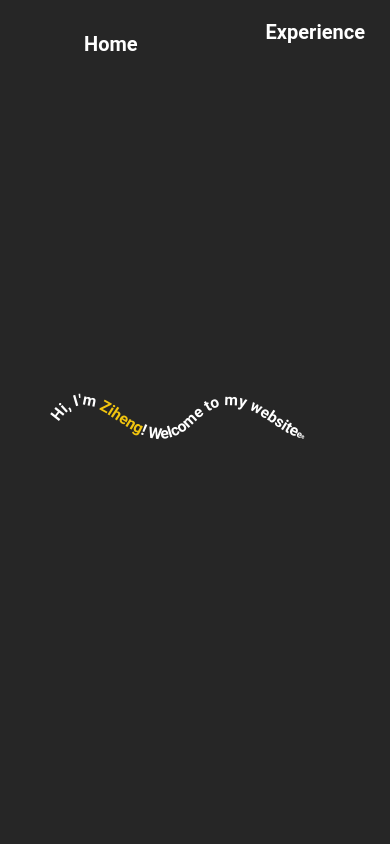
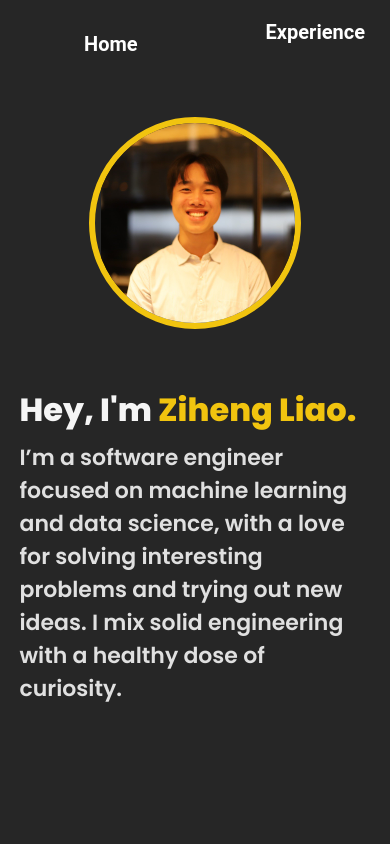
Before and after one commit to zihengliao/website, a React (Create React App) app: page / in a window 390 px wide. Shown: the top 844 px of the page. Built offline with nearby package versions, Linux system fonts and the light colour scheme.

Commit message:
static landing page with profile pic

```diff
--- a/src/Intro.css
+++ b/src/Intro.css
@@ -1,29 +1,76 @@
+/* Import a blocky/geometric font */
+@import url('https://fonts.googleapis.com/css2?family=Poppins:wght@600;700;800&display=swap');
+
 .intro-container {
   width: 100vw;
   height: 100vh;
-  background-color: #262626;
+  background-color: #262626; /* your exact background */
   display: flex;
   flex-direction: column;
   justify-content: center;
   align-items: center;
   margin: 0;
   padding: 0;
+  overflow: hidden;
+  text-align: center;
+  font-family: 'Poppins', sans-serif;
 }
 
-.wave-svg {
-  width: 80vw;
-  height: auto;
-  overflow: visible;
+/* Profile circle */
+.intro-image-container {
+  width: 320px;
+  height: 320px;
+  border-radius: 50%;
+  overflow: hidden;
+  border: 6px solid #f1c40f;
+  margin-bottom: 38px;
 }
 
-.animate-button {
-  padding: 10px 20px;
-  font-size: 16px;
-  margin-top: 20px;
-  cursor: pointer;
-  font-weight: 700;
-  border: none;
-  border-radius: 4px;
-  background: white;
-  color: #262626;
+.intro-image {
+  width: 100%;
+  height: 100%;
+  object-fit: cover;
+  margin-left: 6px;
 }
+
+/* Main intro text */
+.intro-text {
+  font-size: 42px;
+  font-weight: 800;
+  color: #f5f5f5;
+  line-height: 1.3;
+  max-width: 900px;
+  text-align: left;
+}
+
+.subtext {
+  font-size: 22px;     /* ↓ smaller than the heading */
+  font-weight: 500;    /* lighter weight */
+  display: inline-block;
+  margin-top: 10px;
+  line-height: 1.5;
+  color: #e0e0e0;      /* slightly softer color */
+}
+
+
+.highlight {
+  color: #f1c40f; /* modern mint highlight */
+  font-weight: 800;
+}
+
+.emoji {
+  font-size: 45px;
+}
+
+/* Responsive */
+@media (max-width: 700px) {
+  .intro-image-container {
+    width: 200px;
+    height: 200px;
+  }
+
+  .intro-text {
+    font-size: 32px;
+    max-width: 90%;
+  }
+}
--- a/src/Intro.jsx
+++ b/src/Intro.jsx
@@ -1,75 +1,29 @@
-import React, { useRef, useEffect } from "react";
+import React from "react";
 import "./Intro.css";
 
 const Intro = () => {
-  const textPathRef = useRef(null);
-  const animationRef = useRef(null);
-
-  const animate = (from, to, duration, callback) => {
-    const startTime = performance.now();
-
-    const step = (currentTime) => {
-      const elapsed = currentTime - startTime;
-      const progress = Math.min(elapsed / duration, 1);
-
-      const eased = progress < 0.5
-        ? 2 * progress * progress
-        : 1 - Math.pow(-2 * progress + 2, 2) / 2;
-
-      const currentValue = from + (to - from) * eased;
-      callback(currentValue);
-
-      if (progress < 1) {
-        animationRef.current = requestAnimationFrame(step);
-      }
-    };
-
-    animationRef.current = requestAnimationFrame(step);
-  };
-
-  useEffect(() => {
-    const textPath = textPathRef.current;
-    if (!textPath) return;
-
-    // Start animation automatically
-    animate(100, 0, 3000, (value) => {
-      textPath.setAttribute("startOffset", `${value}%`);
-    });
-
-    // Cleanup
-    return () => {
-      if (animationRef.current) {
-        cancelAnimationFrame(animationRef.current);
-      }
-    };
-  }, []); // Empty dependency array = runs once on mount
-
   return (
     <div className="intro-container">
-      <svg viewBox="0 0 800 400" className="wave-svg">
-        <defs>
-          <path
-            id="wave-path"
-            d="M50 200 C150 50 250 350 400 200 C550 50 650 350 750 200"
-            fill="none"
-            stroke="rgba(255,255,255,0.2)"
-            strokeWidth="2"
-          />
-        </defs>
 
-        <text
-          fill="#ffffff"
-          fontFamily="Roboto, sans-serif"
-          fontSize="40"
-          fontWeight="700"
-        >
-          <textPath ref={textPathRef} href="#wave-path" startOffset="100%">
-            Hi, I'm <tspan fill="#f1c40f">Ziheng</tspan>! Welcome to my website
-            <tspan fontSize="25">e</tspan>
-            <tspan fontSize="15">e</tspan>
-          </textPath>
-        </text>
-      </svg>
+      {/* Profile Image */}
+      <div className="intro-image-container">
+        <img
+          src="/assets/profile.jfif"
+          alt="Ziheng Liao"
+          className="intro-image"
+        />
+      </div>
+
+      {/* Text */}
+      <h1 className="intro-text">
+        Hey, I'm <span className="highlight">Ziheng Liao.</span>
+        <br />
+        <span className="subtext">
+          I’m a software engineer focused on machine learning and data science,
+          with a love for solving interesting problems and trying out new ideas.
+          I mix solid engineering with a healthy dose of curiosity.
+        </span>
+      </h1>
     </div>
   );
 };
```
Also changed, not shown: public/assets/profile.jfif (added).
